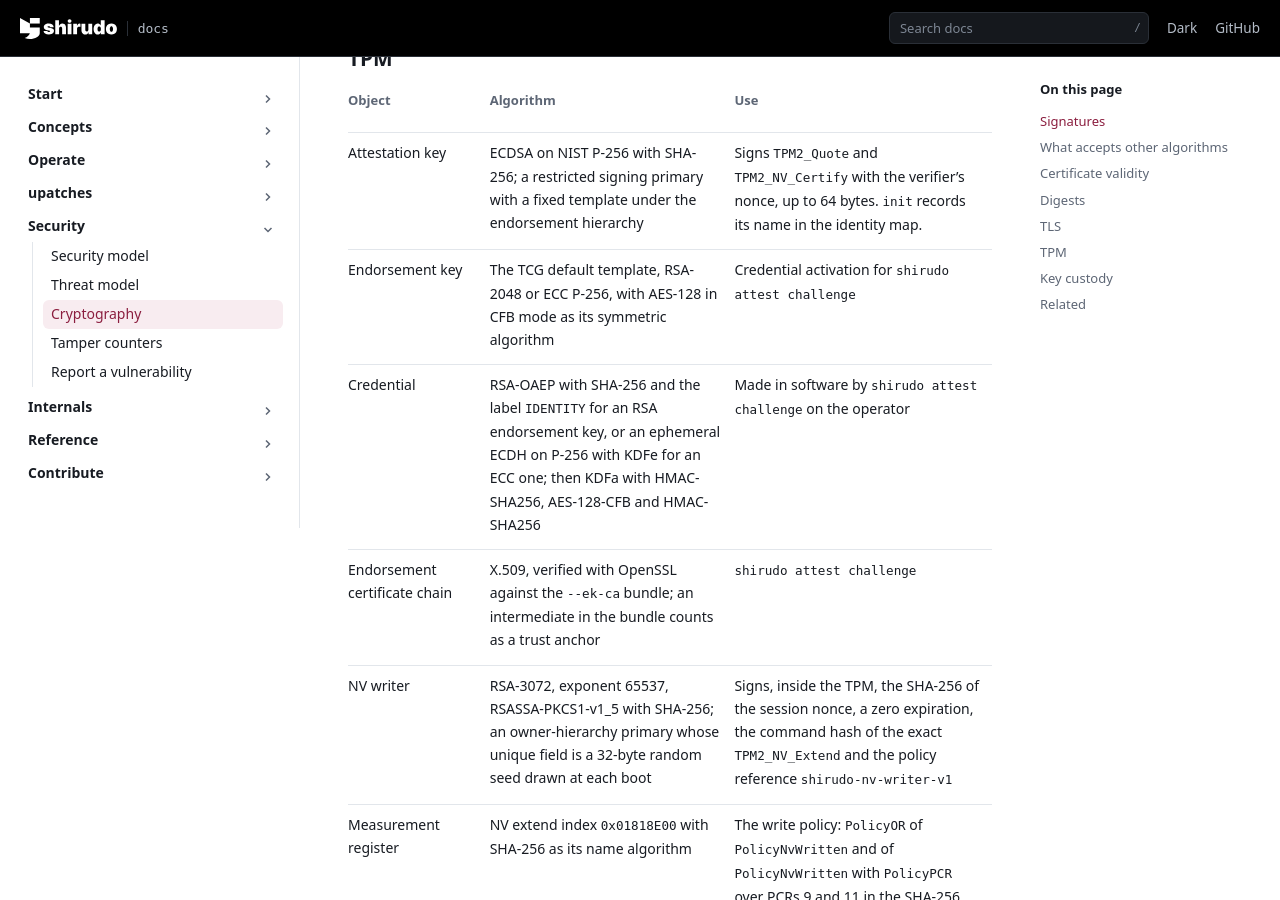
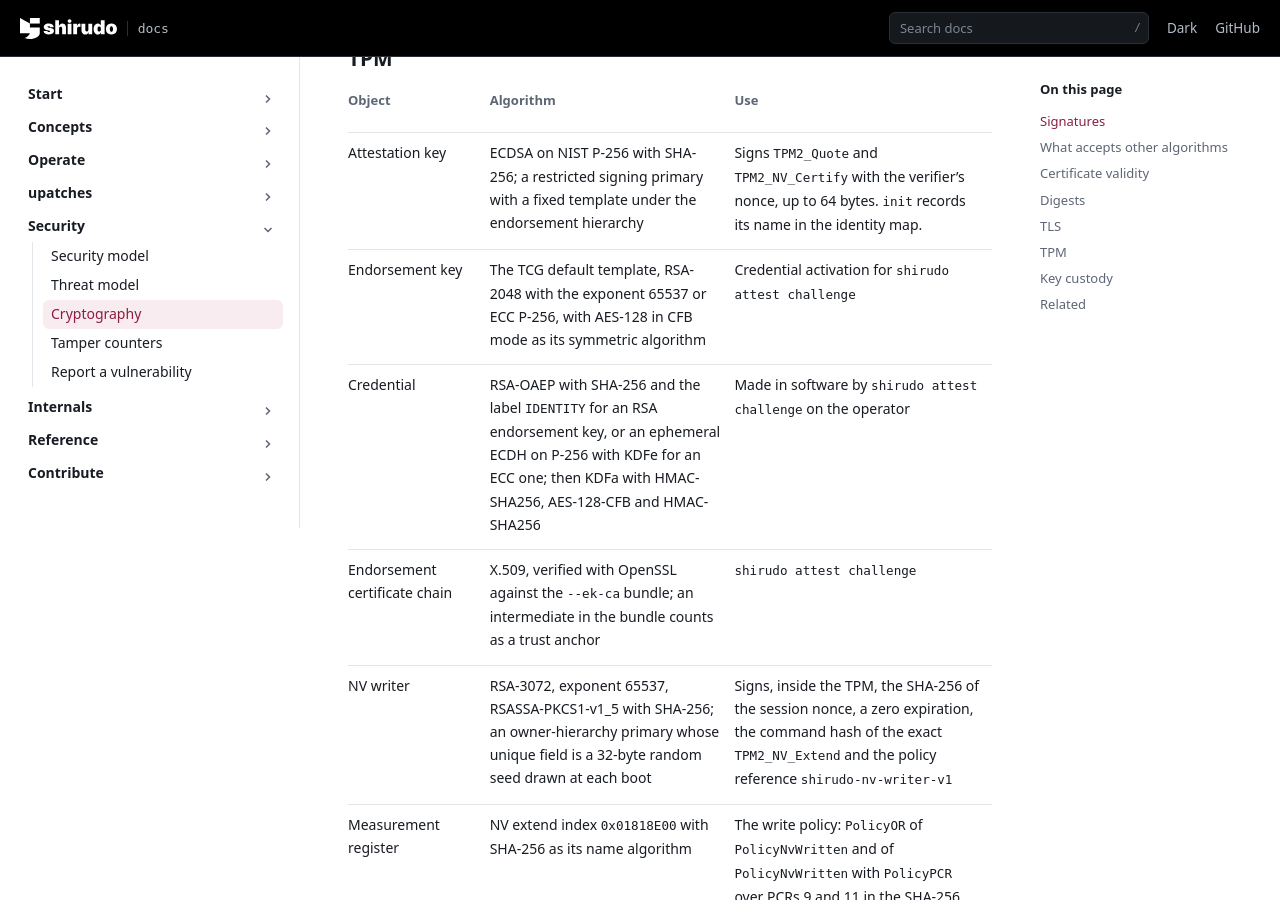
Before and after one commit to AliBashaSY/shirudo, a Sphinx documentation site: the page built from Documentation/security/cryptography.rst, in a window 1280 px wide and 900 px high, scrolled down 3556 px. Built offline with Sphinx 7.4.7, drawn with Linux system fonts in a browser that asks for light colours; pages that are not in the unit, such as notebooks, are missing from menus.

Commit message:
tpm_wire: accept only the default RSA exponent
tpm_public_parse() held an RSA endorsement key to 2048 bits but took
any exponent, and attest challenge encrypted the credential seed to it
with RSA-OAEP. With an exponent of 1 the ciphertext is the OAEP
encoding itself, which anyone can undo, so the seed, and from it the
credential, could be read out of the challenge by whoever presents
such a key. Only an endorsement key trusted as presented reaches that
far, and its presenter could substitute a key of its own anyway, but a
key under the TCG template has no other exponent than the default:
refuse every exponent but 0, which means the default, and 65537.

Signed-off-by: Daniel Borkmann <daniel@iogearbox.net>

```diff
--- a/Documentation/security/cryptography.rst
+++ b/Documentation/security/cryptography.rst
@@ -198,8 +198,8 @@ TPM
        nonce, up to 64 bytes. ``init`` records its name in the identity
        map.
    * - Endorsement key
-     - The TCG default template, RSA-2048 or ECC P-256, with AES-128 in
-       CFB mode as its symmetric algorithm
+     - The TCG default template, RSA-2048 with the exponent 65537 or ECC
+       P-256, with AES-128 in CFB mode as its symmetric algorithm
      - Credential activation for ``shirudo attest challenge``
    * - Credential
      - RSA-OAEP with SHA-256 and the label ``IDENTITY`` for an RSA
```
Also changed, not shown: 1 other file.
